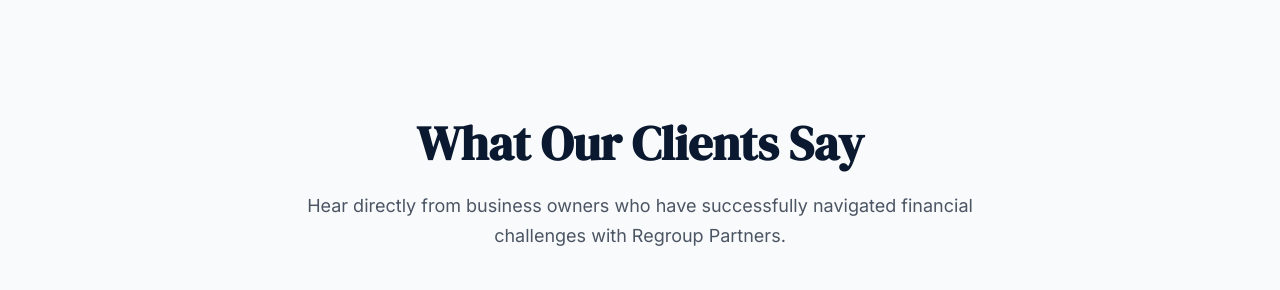
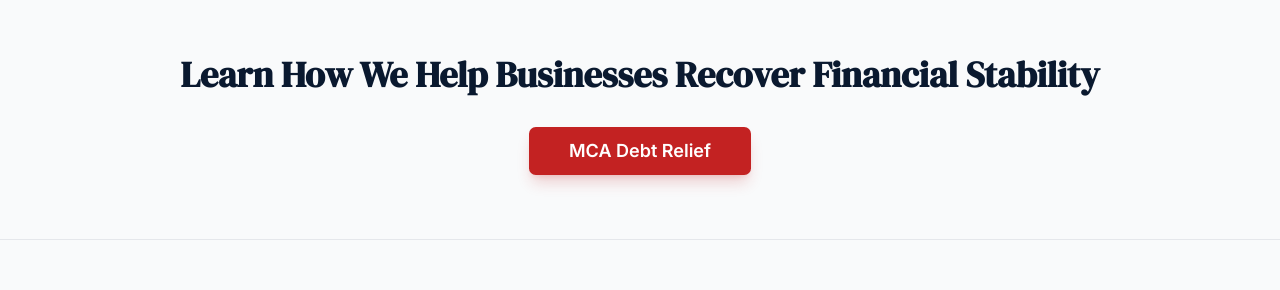
Before and after one commit to samknows9999/sg-054d5103-85fc-4583-be9c-e577d71113a8-1779968500, a Next.js app: page / in a window 1280 px wide. Shown: the part 4033-4323 px from the top of the page. Built offline with nearby package versions, Linux system fonts and the light colour scheme; no server answers; what react-google-recaptcha-v3 would draw is missing.

Commit message:
feat(ui): add mca debt relief section and cta

```diff
--- a/src/pages/index.tsx
+++ b/src/pages/index.tsx
@@ -349,6 +349,22 @@
           </div>
         </section>
 
+        {/* MCA Debt Relief CTA */}
+        <section className="py-16 bg-gray-50 border-b border-gray-200">
+          <div className="max-w-[1400px] mx-auto px-6 text-center">
+            <h2 className="font-serif text-3xl md:text-4xl font-semibold mb-8 text-[#0A192F]">
+              Learn How We Help Businesses Recover Financial Stability
+            </h2>
+            <Link href="/mca-debt-relief">
+              <Button
+                size="lg"
+                className="bg-primary hover:bg-primary/90 text-white px-10 py-6 text-lg font-semibold shadow-lg shadow-primary/20">
+                MCA Debt Relief
+              </Button>
+            </Link>
+          </div>
+        </section>
+
         {/* Testimonials */}
         <section className="py-24 md:py-32 bg-gray-50 border-b border-gray-200">
           <div className="max-w-[1400px] mx-auto px-6">
```
